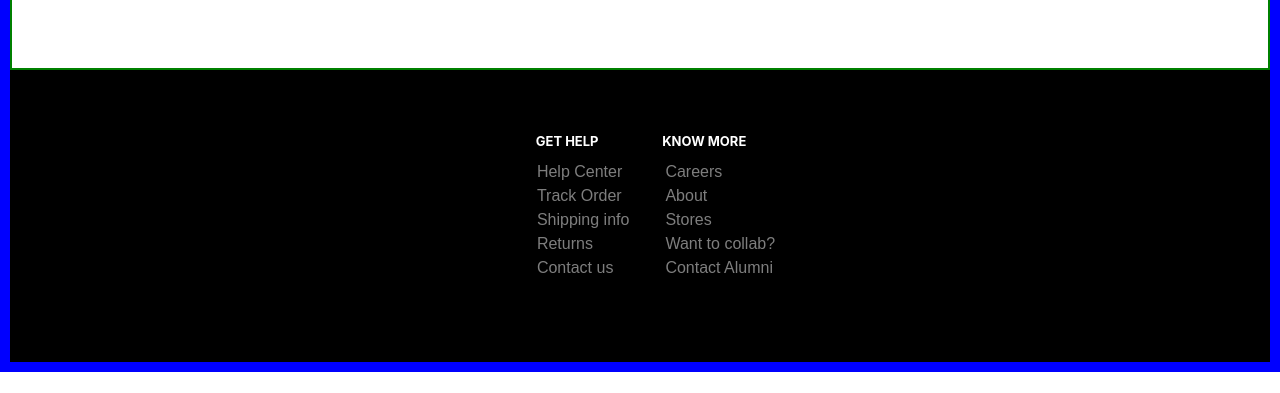
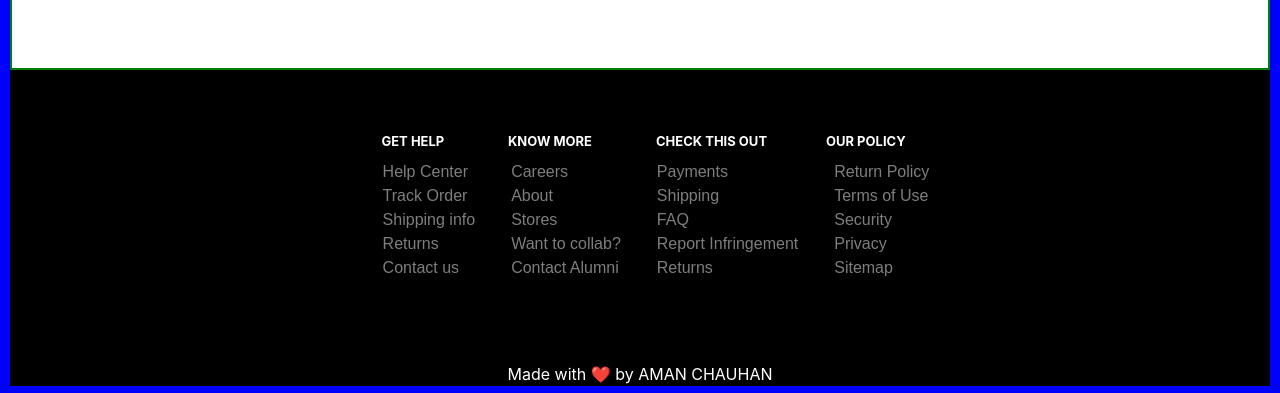
Before and after one commit to amanchauhann/e-commerce, a React (Create React App) app: page / in a window 1280 px wide. Shown: the part 5922-6315 px from the top of the page. Before the commit the page ends 6294 px from the top, so only its background shows below. Built offline with nearby package versions, Linux system fonts and the light colour scheme.

Commit message:
Style: footer

```diff
--- a/src/Footer.css
+++ b/src/Footer.css
@@ -8,10 +8,19 @@ footer>*{
     --w-color: white;
 }
 
+.wrapper{
+    background-color: #000;
+}
+
+@media (min-width:46em) {
+    footer{
+        display: flex;
+    }
+}
+
 footer{
     padding: 4rem;
-    background-color: #000;
-    display: flex;
+    /* background-color: #000; */
     justify-content: center;
 }
 
@@ -19,9 +28,16 @@ footer{
 footer>div>h3{
     color: var(--w-color);
     font-size: 13px;
-    /* text-align: left; */
+    text-align: center;
     font-weight: bolder;
     /* max-width: max-content; */
+}
+
+@media (max-width:46em) {
+    footer>div>h3{
+        text-align: right;
+
+    }
 }
 
 footer>div>ul{
@@ -38,8 +54,6 @@ footer>div>ul>*:hover{
     cursor: pointer;
 }
 
-/* .disclaimer{
+.disclaimer{
     color: var(--w-color);
-    margin-top: -50px;
-    overflow: hidden;
-} */
+}
--- a/src/Footer.js
+++ b/src/Footer.js
@@ -24,7 +24,28 @@ function Footer(){
                 <li>Contact Alumni</li>
             </ul>
             </div>
+            <div>
+            <h3>CHECK THIS OUT</h3>
+            <ul>
+                <li>Payments</li>
+                <li>Shipping</li>
+                <li>FAQ</li>
+                <li>Report Infringement</li>
+                <li>Returns</li>
+            </ul>
+            </div>
+            <div>
+            <h3>OUR POLICY</h3>
+            <ul>
+                <li>Return Policy</li>
+                <li>Terms of Use</li>
+                <li>Security</li>
+                <li>Privacy</li>
+                <li>Sitemap</li>
+            </ul>
+            </div>
         </footer>
+        <div className='disclaimer'>Made with ❤️ by AMAN CHAUHAN</div>
         </div>
     )
 }
```
